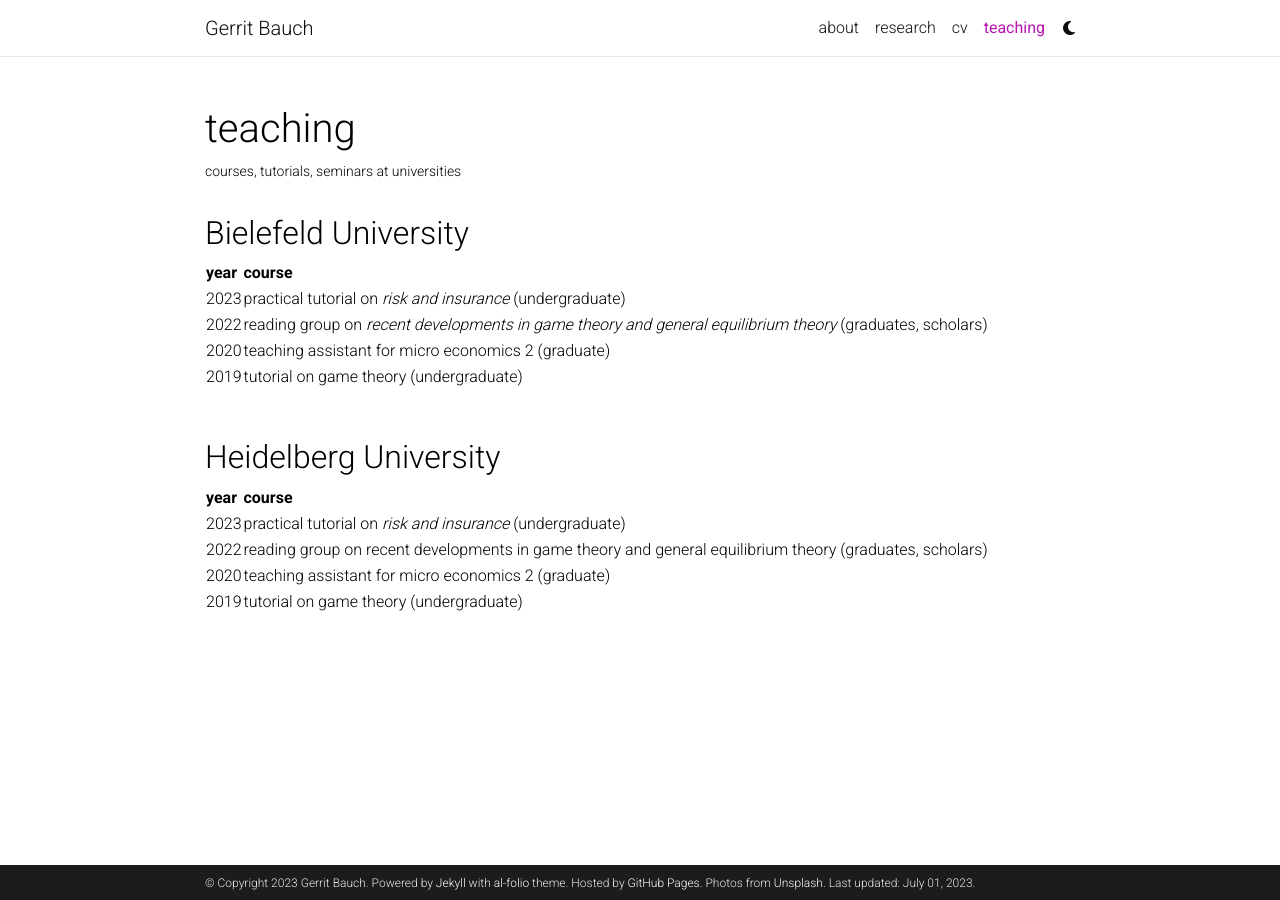
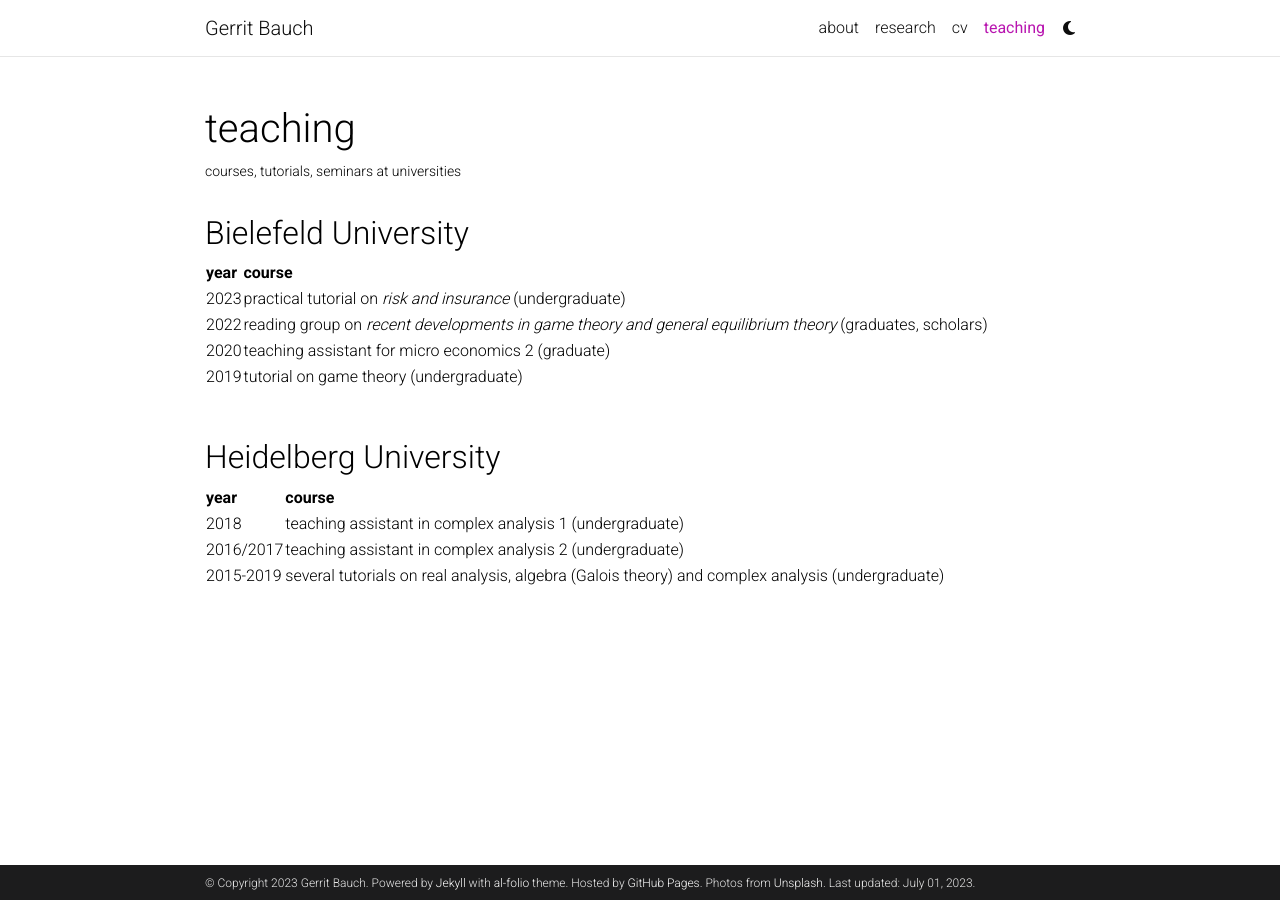
Before and after one commit to gbauch/gbauch.github.io, a Jekyll site: the page built from _pages/teaching.md, in a window 1280 px wide. Built offline with Jekyll 4.4.1, drawn with Linux system fonts in a browser that asks for light colours; comment, search, counter and statistics services are not loaded; a style sheet for code colours, icons or effects is not loaded.

Commit message:
Update teaching.md

```diff
--- a/_pages/teaching.md
+++ b/_pages/teaching.md
@@ -23,10 +23,9 @@ nav_order: 5
 
 ## Heidelberg University
 
-|------|------------------------------------------------------------------------------------------------------------|
-| year | course                                                                                                     |
-|------|------------------------------------------------------------------------------------------------------------|
-| 2023 | practical tutorial on *risk and insurance* (undergraduate)                                                 |
-| 2022 | reading group on recent developments in game theory and general equilibrium theory (graduates, scholars)   |
-| 2020 | teaching assistant for micro economics 2 (graduate)                                                        |
-| 2019 | tutorial on game theory (undergraduate)                                                                    |
+|-----------|------------------------------------------------------------------------------------------------------------|
+| year      | course                                                                                                     |
+|-----------|------------------------------------------------------------------------------------------------------------|
+| 2018      | teaching assistant in complex analysis 1 (undergraduate)                                                   |
+| 2016/2017 | teaching assistant in complex analysis 2 (undergraduate)                                                   |
+| 2015-2019 | several tutorials on real analysis, algebra (Galois theory) and complex analysis (undergraduate)                                                  |
```
